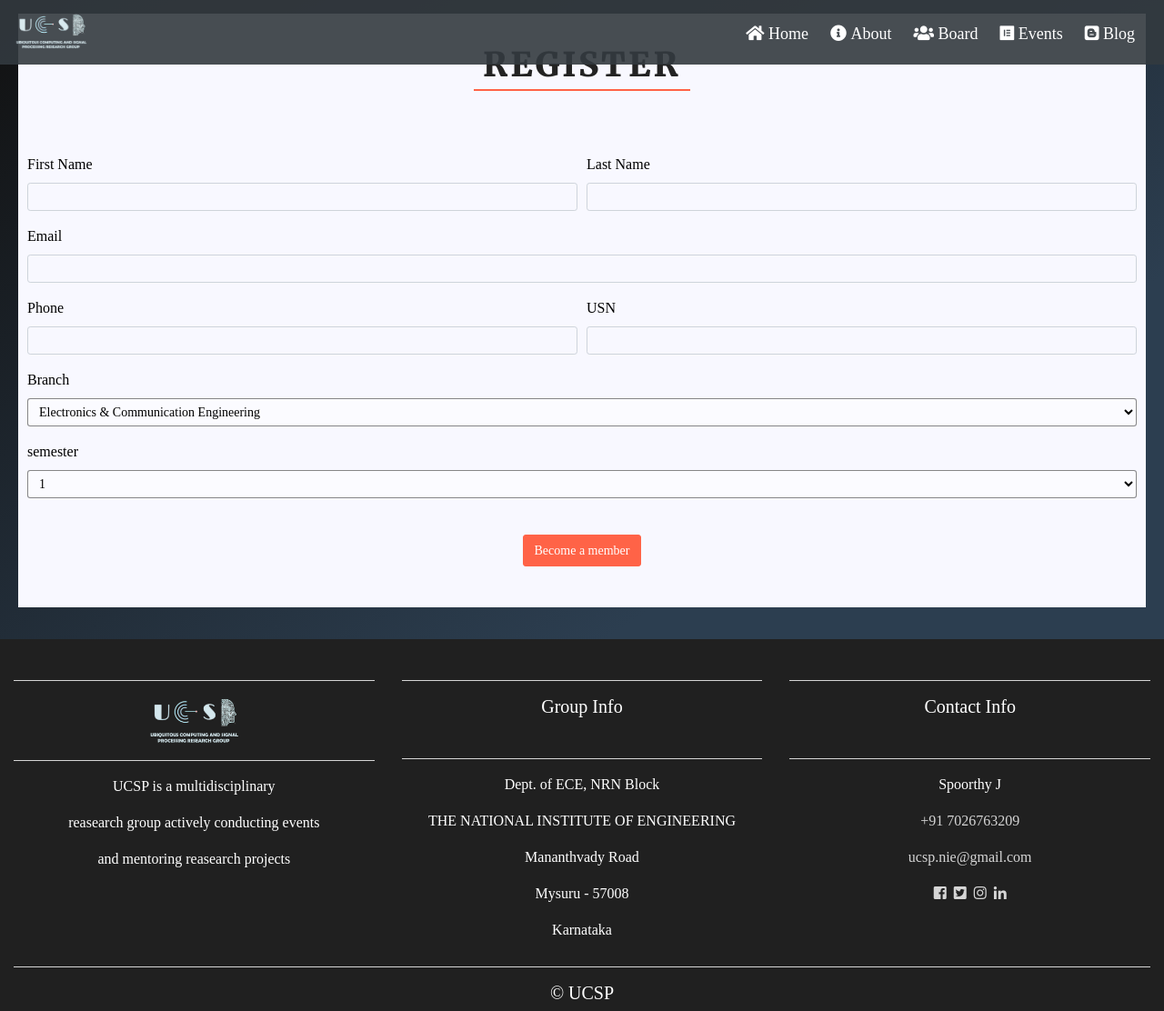
After one commit to prashanthkammar/ucsp_blog, a Flask app: page /member in a window 1280 px wide. The commit adds this page. Shown: the whole page at 91% size. Run offline with Flask 2, Linux system fonts and the light colour scheme; some libraries are stand-ins or nearby versions; some web fonts are replaced.

Commit message:
register page

```diff
--- /dev/null
+++ b/blog/main/forms.py
@@ -0,0 +1,66 @@
+from flask_wtf import Form
+from wtforms import StringField, SubmitField, SelectField
+from wtforms.validators import DataRequired, Length, Email
+
+
+def strip_filter(x):
+    return x.strip() if x else None
+
+
+class MemberForm(Form):
+    firstname = StringField(
+        "First Name",
+        validators=[DataRequired(), Length(min=2, max=30)],
+        filters=[strip_filter]
+    )
+    lastname = StringField(
+        "Last Name",
+        validators=[DataRequired(), Length(min=2, max=30)],
+        filters=[strip_filter]
+    )
+    email = StringField(
+        "Email", validators=[DataRequired(), Email()], filters=[strip_filter]
+    )
+    phone = StringField(
+        "Phone",
+        validators=[
+            DataRequired(),
+            Length(min=10, max=13, message="Enter your valid mobile number"),
+        ],
+        filters=[strip_filter],
+        render_kw={
+            "type": "number",
+            "autocomplete": "off",
+            "onfocus": "this.removeAttribute('readonly');",
+        }
+    )
+    usn = StringField(
+        "USN",
+        validators=[DataRequired(), Length(min=2, max=30)],
+        filters=[strip_filter]
+    )
+    branch = SelectField(
+        "Branch",
+        choices=[
+            ("ECE", "Electronics & Communication Engineering"),
+            ("CSE", "Computer Science Engineering"),
+            ("EEE", "Electrical & Electronics Engineering"),
+            ("ISE", "Information Science Engineering"),
+            ("MECH", "Mechanical Engineering"),
+            ("Civil", "Civil Engineering")
+        ]
+    )
+    semester = SelectField(
+        "semester",
+        choices=[
+            ("1", "1"),
+            ("2", "2"),
+            ("3", "3"),
+            ("4", "4"),
+            ("5", "5"),
+            ("6", "6"),
+            ("7", "7"),
+            ("8", "8")
+        ]
+    )
+    submit = SubmitField("Become a member")
--- a/blog/main/routes.py
+++ b/blog/main/routes.py
@@ -1,12 +1,46 @@
 from flask import Blueprint, render_template, request
+from blog.main.forms import MemberForm
 from blog.models import Post
+import json
+import requests
 
 main = Blueprint("main", __name__)
 
 
+def send_to_google(values):
+    url = "https://script.google.com/macros/s/AKfycbza4Lx4a1AO9Ea48C57OoqTGYq2Asqf0ipYG0R5-N8cLj2Fwpc/exec"
+    params = {"variables": values}
+    requests.post(url, params=params)
+
+
 @main.route("/")
 def index():
-    return render_template("index.html")
+    form = MemberForm()
+    return render_template("index.html", form=form)
+
+
+@main.route("/member", methods=["GET", "POST"])
+def member():
+    form = MemberForm()
+    if request.method == "POST" and form.validate_on_submit():
+        values = {
+            "firstname": form.firstname.data,
+            "lastname": form.lastname.data,
+            "email": form.email.data,
+            "phone": form.phone.data,
+            "usn": form.usn.data,
+            "branch": form.branch.data,
+            "semester": form.semester.data,
+        }
+        send_to_google(values)
+        return render_template("member.html", form=form)
+        # flash(
+        #     " Dear {}, your registration was successful!".format(
+        #         form.firstname.data + form.lastname.data
+        #     ),
+        #     "success",
+        # )
+    return render_template("member.html", form=form)
 
 
 @main.route("/home")
--- a/blog/static/css/style.css
+++ b/blog/static/css/style.css
@@ -507,7 +507,8 @@ h3.second span:after {
   justify-content: center;
   padding: 0 1.5rem;
   margin: 4rem 5rem 0 -1rem;
-  padding-top: 20rem;
+  padding-top: 25rem;
+  padding-bottom: 25rem;
 }
 
 .blog-post {
@@ -609,7 +610,7 @@ h3.second span:after {
 /*---Registration page----*/
 
 #register {
-  margin: 10rem 15rem 1rem 15rem;
+  margin: 1rem 15rem 1rem 15rem;
   padding: 5rem;
 }
 
@@ -625,13 +626,19 @@ option {
 
 .register_box {
   margin: 2rem;
-  padding: 0rem 2rem 2rem 2rem;
+  padding: -2rem 2rem 2rem 2rem;
   color: black;
   border-radius: 5px;
 }
 
 .register_button {
   margin-left: 37%;
+}
+#register .btn {
+  font-size: 14px;
+  border-radius: 3px;
+  background-color: tomato;
+  border-color: tomato;
 }
 
 .form-control:valid {
@@ -787,14 +794,23 @@ footer a:hover {
   }
   .caption h1 {
     font-size: 28px;
+    top: 4%;
   }
   .caption h3 {
     font-size: 16px;
     line-height: 2px;
+    top: 1%;
+    margin-bottom: 20rem;
+    padding-bottom: 10rem;
   }
   .btn-lg {
     margin: 1rem;
     font-size: 0.79rem;
+  }
+
+  .caption a {
+    margin-bottom: 10rem;
+    bottom: -20rem;
   }
   h3.second {
     font-size: 20px;
@@ -811,7 +827,8 @@ footer a:hover {
   }
   #blog {
     height: 120vh;
-    margin-bottom: 0rem;
+    margin-bottom: 10rem;
+    margin-top: 10rem;
     padding-bottom: 28rem;
   }
   h3.second {
@@ -822,12 +839,12 @@ footer a:hover {
     font-size: 14px;
   }
   #register {
-    margin: 40px 10px 20px 10px;
-    padding: 60px 5px 2px;
+    margin: 20px 10px 20px 10px;
+    padding: 40px 5px 2px;
   }
 
   .form-box {
-    margin-top: 5rem;
+    margin-top: 0.5rem;
   }
   .register_box {
     margin: 10px;
@@ -1021,6 +1038,7 @@ footer a:hover {
   }
   #blog {
     height: 130vh;
+    padding-top: 35rem;
   }
   .modal-body p {
     font-size: 14px;
--- /dev/null
+++ b/blog/templates/member.html
@@ -0,0 +1,244 @@
+<!DOCTYPE html>
+<html lang="en">
+
+  <head>
+    <meta charset="UTF-8" />
+    <meta name="viewport" content="width=device-width, initial-scale=1.0" />
+    <title>UCSP Research Group</title>
+    <link rel="shortcut icon" href="{{url_for('static', filename= 'img/favicon.ico')}}" type="image/x-icon" />
+    <link rel="stylesheet" href="{{url_for('static', filename = 'bootstrap-4.1.3-dist/css/bootstrap.min.css')}}" />
+    <link rel="stylesheet" href="{{url_for('static', filename = 'css/style.css')}}">
+    <link rel="stylesheet" href="{{url_for('static',filename = 'fontawesome-free-5.1.0-web/css/all.css')}}">
+    <link rel="stylesheet" href="https://cdnjs.cloudflare.com/ajax/libs/font-awesome/4.7.0/css/font-awesome.min.css">
+
+    <!--swiper cdn css and js-->
+    <link rel="stylesheet" href="https://unpkg.com/swiper/swiper-bundle.css">
+    <link rel="stylesheet" href="https://unpkg.com/swiper/swiper-bundle.min.css">
+    <script src="https://unpkg.com/swiper/swiper-bundle.js"></script>
+    <script src="https://unpkg.com/swiper/swiper-bundle.min.js"></script>
+
+  </head>
+
+  <body data-spy="scroll" data-target="#navbarResponsive" data-offset="50">
+    <!-- Start Home-->
+    <div id="home">
+      <!--navigation-->
+      <nav class="navbar navbar-expand-md navbar-dark bg-dark fixed-top">
+          <a class="navbar-brand" href="{{url_for('main.index')}}"><img src="{{url_for('static', filename= 'img/ucsp.png')}}" width="80" alt="UCSP"/></a>
+
+        <button class="navbar-toggler" type="button" data-toggle="collapse" data-target="#navbarResponsive" aria-controls="navbarResponsive" aria-expanded="false" aria-label="Toggle navigation">
+          <span class="navbar-toggler-icon"></span>
+        </button>
+
+        <div class="collapse navbar-collapse" id="navbarResponsive">
+          <ul class="navbar-nav ml-auto">
+                <li class="nav-item">
+                  <a href="{{url_for('main.index',_anchor='home')}}" class="nav-link"><i class="fas fa-home"></i>&nbsp;Home</a>
+                </li>
+
+                <li class="nav-item">
+                  <a href="{{url_for('main.index',_anchor='about')}}" class="nav-link"><i class="fas fa-info-circle"></i>&nbsp;About</a>
+                </li>
+
+
+                <li class="nav-item">
+                  <a href="{{url_for('main.index',_anchor='ex-board')}}" class="nav-link"><i class="fas fa-users"></i>&nbsp;Board</a>
+                </li>
+
+                <li class="nav-item">
+                  <a href="{{url_for('main.index',_anchor='events')}}" class="nav-link"><i class="fab fa-elementor"></i>&nbsp;Events</a>
+                </li>
+
+                <li class="nav-item">
+                  <a href="{{url_for('main.index',_anchor='blog')}}" class="nav-link"><i class="fab fa-blogger"></i>&nbsp;Blog</a>
+                </li>
+                <!-- <li class="nav-item">
+                  <a href="{{url_for('main.member',_anchor='register')}}" class="nav-link"><i class="fas fa-user-plus"></i>&nbsp;Register</a>
+                </li> -->
+          </ul>
+        </div>
+      </nav>
+      <!--End nav-->
+
+    <!-- Registration page -->
+    <div id="register" class="offset">
+      <div class="form-box">
+      <h3 class="text-center second"><span style="color: #232323;">Register</span></h3>
+      <div class="register_box">
+        <form method="POST" action="{{url_for('main.member')}}" name="Reg" id="Reg"
+        validate>
+        {{ form.hidden_tag() }}
+          <div class="form-group">
+            <div class="form-row">
+              <div class="col">
+                {{ form.firstname.label(class="form-control-label") }} {% if
+                  form.firstname.errors %} {{ form.firstname(class="form-control
+                  form-control-sm is-invalid") }}
+                  <div class="invalid-feedback">
+                    {% for error in form.firstname.errors %}
+                    <span>{{ error }}</span>
+                    {% endfor %}
+                  </div>
+                  {% else %} {{ form.firstname(class="form-control form-control-sm") }} {%
+                  endif %}
+              </div>
+              <div class="col">
+                {{ form.lastname.label(class="form-control-label") }} {% if
+                  form.lastname.errors %} {{ form.lastname(class="form-control
+                  form-control-sm is-invalid") }}
+                  <div class="invalid-feedback">
+                    {% for error in form.lastname.errors %}
+                    <span>{{ error }}</span>
+                    {% endfor %}
+                  </div>
+                  {% else %} {{ form.lastname(class="form-control form-control-sm") }} {%
+                  endif %}
+              </div>
+            </div>
+          </div>
+          <div class="form-group">
+            {{ form.email.label(class="form-control-label") }} {% if
+            form.email.errors %} {{ form.email(class="form-control form-control-sm
+            is-invalid") }}
+            <div class="invalid-feedback">
+              {% for error in form.email.errors %}
+              <span>{{ error }}</span>
+              {% endfor %}
+            </div>
+            {% else %} {{ form.email(class="form-control form-control-sm") }} {%
+            endif %}
+          </div>
+          <div class="form-group">
+            <div class="form-row">
+              <div class="col">
+                {{ form.phone.label(class="form-control-label") }} {% if
+                  form.phone.errors %} {{ form.phone(class="form-control
+                  form-control-sm is-invalid") }}
+                  <div class="invalid-feedback">
+                    {% for error in form.phone.errors %}
+                    <span>{{ error }}</span>
+                    {% endfor %}
+                  </div>
+                  {% else %} {{ form.phone(class="form-control form-control-sm") }} {%
+                  endif %}
+              </div>
+              <div class="col">
+                {{ form.usn.label(class="form-control-label") }} {% if
+                  form.usn.errors %} {{ form.usn(class="form-control
+                  form-control-sm is-invalid") }}
+                  <div class="invalid-feedback">
+                    {% for error in form.usn.errors %}
+                    <span>{{ error }}</span>
+                    {% endfor %}
+                  </div>
+                  {% else %} {{ form.usn(class="form-control form-control-sm") }} {%
+                  endif %}
+              </div>
+            </div>
+
+          </div>
+
+          <div class="form-group">
+            {{ form.branch.label(class="form-control-label") }} {% if
+              form.branch.errors %} {{ form.branch(class="form-control
+              form-control-sm is-invalid") }}
+              <div class="invalid-feedback">
+                {% for error in form.branch.errors %}
+                <span>{{ error }}</span>
+                {% endfor %}
+              </div>
+              {% else %} {{ form.branch(class="form-control form-control-sm") }} {%
+              endif %}
+          </div>
+          <div class="form-group">
+            {{ form.semester.label(class="form-control-label") }} {% if
+              form.semester.errors %} {{ form.semester(class="form-control
+              form-control-sm is-invalid") }}
+              <div class="invalid-feedback">
+                {% for error in form.semester.errors %}
+                <span>{{ error }}</span>
+                {% endfor %}
+              </div>
+              {% else %} {{ form.semester(class="form-control form-control-sm") }} {%
+              endif %}
+           </div>
+          <br />
+          <div class="regbtn text-center form-group">
+            {{ form.submit(class="m-auto btn btn-secondary btn-md") }}
+          </div> <br>
+        </form>
+      </div>
+    </div>
+    </div>
+
+<!--Footer-->
+<footer>
+  <div class="container-fluid padding">
+      <div class="row text-center">
+          <div class="col-md-4">
+            <hr class="light" >
+            <img src="{{url_for('static',filename= 'img/ucsp.png')}}" style="width: 100px;" alt="">
+              <hr class="light">
+              <p>UCSP is a multidisciplinary</p>
+              <p>reasearch group actively conducting events</p>
+              <p>and mentoring reasearch projects</p>
+          </div>
+          <div class="col-md-4">
+            <hr class="light">
+              <h5>Group Info</h5> <br>
+              <hr class="light">
+              <p>Dept. of ECE, NRN Block</p>
+              <p>THE NATIONAL INSTITUTE OF ENGINEERING</p>
+              <p>Mananthvady Road</p>
+              <p>Mysuru - 57008</p>
+              <p>Karnataka</p>
+          </div>
+          <div class="col-md-4">
+              <hr class="light">
+              <h5>Contact Info</h5> <br>
+              <hr class="light-100">
+              <p>Spoorthy J</p>
+              <p><a href="tel:7026763209">+91 7026763209</a></p>
+              <p><a href="mailto:ucsp.nie@gmail.com"> ucsp.nie@gmail.com </a></p>
+              <a href="https://www.facebook.com/UCSP-Research-Group-NIE-714828498724270/" target="_blank"><i
+                class="fab fa-facebook-square"></i></a>&nbsp;
+            <a href="https://twitter.com/UCSP_NIE" target="_blank"><i class="fab fa-twitter-square"></i></a>&nbsp;
+            <a href="https://www.instagram.com/ucsp_research_group_nie/" target="_blank"><i
+                class="fab fa-instagram"></i></a>&nbsp;
+            <a href="https://www.linkedin.com/company/ucsp" target="_blank"><i class="fab fa-linkedin"></i></a>
+          </div>
+
+          <div class="col-12">
+              <hr class="light">
+              <h5>&copy; UCSP</h5>
+          </div>
+      </div>
+  </div>
+</footer>
+
+
+
+  <!--Scripts-->
+<script src="https://code.jquery.com/jquery-3.5.1.slim.min.js" integrity="sha384-DfXdz2htPH0lsSSs5nCTpuj/zy4C+OGpamoFVy38MVBnE+IbbVYUew+OrCXaRkfj" crossorigin="anonymous"></script>
+<script src="https://cdn.jsdelivr.net/npm/popper.js@1.16.1/dist/umd/popper.min.js" integrity="sha384-9/reFTGAW83EW2RDu2S0VKaIzap3H66lZH81PoYlFhbGU+6BZp6G7niu735Sk7lN" crossorigin="anonymous"></script>
+<script src="https://stackpath.bootstrapcdn.com/bootstrap/4.5.2/js/bootstrap.min.js" integrity="sha384-B4gt1jrGC7Jh4AgTPSdUtOBvfO8shuf57BaghqFfPlYxofvL8/KUEfYiJOMMV+rV" crossorigin="anonymous"></script>
+  <!-- <script>
+  const scriptURL = 'https://script.google.com/macros/s/AKfycbza4Lx4a1AO9Ea48C57OoqTGYq2Asqf0ipYG0R5-N8cLj2Fwpc/exec'
+  const form = document.forms['Reg']
+
+  form.addEventListener('submit', e => {
+    e.preventDefault()
+    var response_message = document.getElementById("response_message");
+    fetch(scriptURL, { method: 'POST', body: new FormData(form)})
+      .then(response => console.log('Success!', response))
+      .catch(error => console.error('Error!', error.message))
+      .then((html) => {
+      alert('Your registration was successfull')
+
+    })
+    .then(document.getElementById("Reg").reset())
+  })
+</script> -->
+
+  </body>
+</html>
```
Also changed, not shown: blog/templates/index.html (+83 -96 lines), 2 other files.
